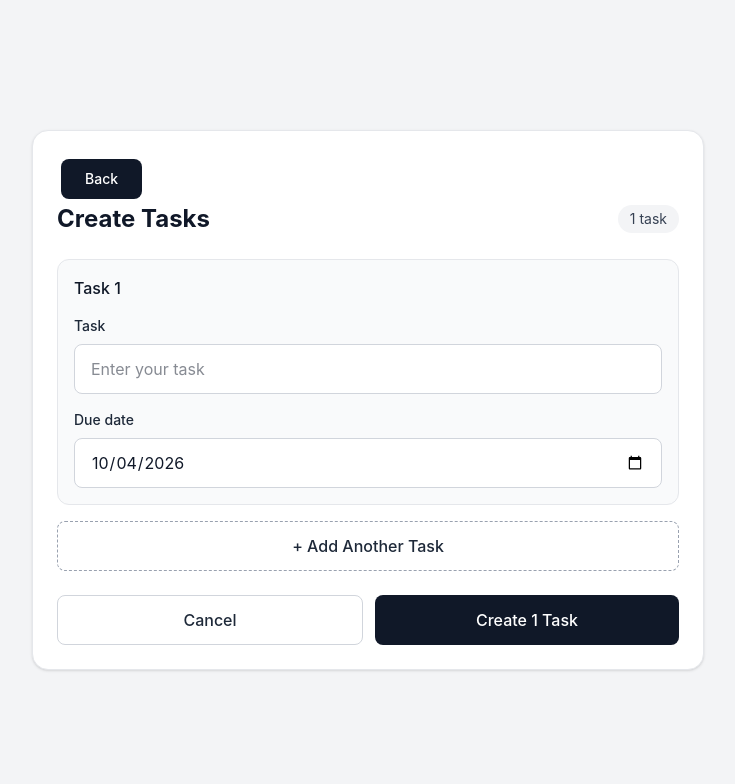
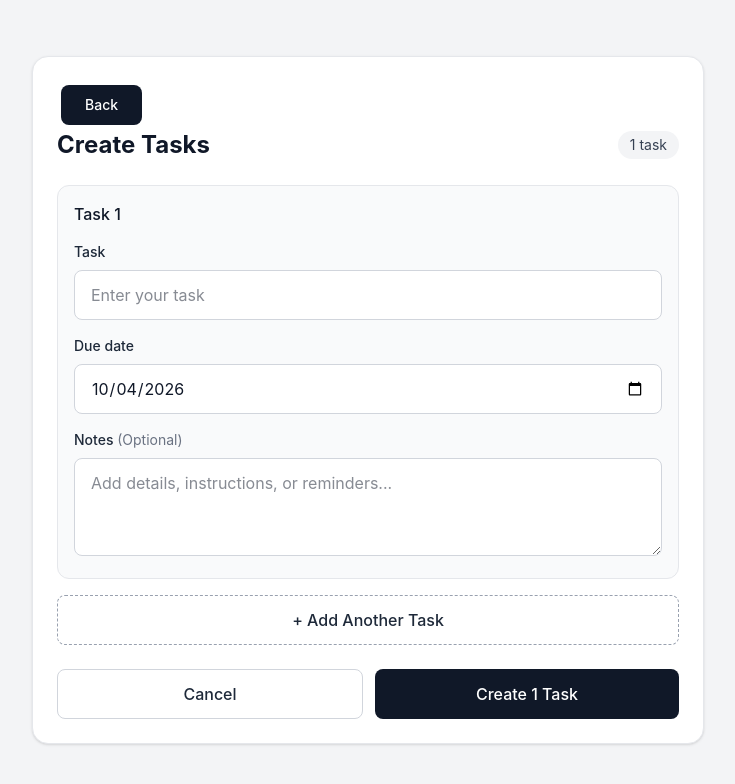
Before and after one commit to selva2006-GM/to-do-list-with-more-features--frontend, a React (Vite) app: page /ucreatetask in a window 1280 px wide. Shown: the top 784 px of the page, without its empty margins (272-1007 px from the left). Built offline with nearby package versions, Linux system fonts and the light colour scheme.

Commit message:
notes option added to the ucreatetask

```diff
--- a/src/components/Home.jsx
+++ b/src/components/Home.jsx
@@ -125,13 +125,25 @@ function HeatmapPreview() {
             </div>
 
             <div className="grid grid-flow-col grid-rows-7 gap-1">
-              {cells.map((cell) => (
-                <div
-                  key={cell.id}
-                  title="No activity"
-                  className="h-[11px] w-[11px] rounded-[2px] bg-gray-100"
-                />
-              ))}
+
+{cells.map((cell) => {
+  const colors = [
+    "bg-gray-100",
+    "bg-green-200",
+    "bg-green-300",
+    "bg-green-500",
+    "bg-green-700",
+  ];
+
+  return (
+    <div
+      key={cell.id}
+      title={`${cell.level} completed tasks`}
+      className={`h-[11px] w-[11px] rounded-[2px] ${colors[cell.level]}`}
+    />
+  );
+})}
+
             </div>
           </div>
         </div>
--- a/src/components/UCreateTask.jsx
+++ b/src/components/UCreateTask.jsx
@@ -10,6 +10,7 @@ function UCreateTask() {
     {
       taskText: "",
       taskDate: new Date().toLocaleDateString("en-CA"),
+      taskNotes: "",
     },
   ]);
 
@@ -22,6 +23,7 @@ function UCreateTask() {
       {
         taskText: "",
         taskDate: new Date().toLocaleDateString("en-CA"),
+        taskNotes: "",
       },
     ]);
   };
@@ -74,6 +76,7 @@ function UCreateTask() {
           body: JSON.stringify({
             task_text: task.taskText.trim(),
             task_date: task.taskDate,
+            task_notes: task.taskNotes.trim(),
           }),
         });
 
@@ -95,7 +98,14 @@ function UCreateTask() {
   return (
     <div className="min-h-screen bg-gray-100 flex items-center justify-center px-4 py-8">
       <div className="w-full max-w-2xl rounded-2xl border border-gray-200 bg-white p-6 shadow-sm">
-        <button className=" rounded-lg bg-gray-900 px-6 py-2.5 m-1 text-sm font-medium text-white transition hover:bg-gray-800 active:bg-gray-950 disabled:cursor-not-allowed disabled:opacity-60" onClick={()=>navigate("/")}>Back</button>
+        <button
+          type="button"
+          className="rounded-lg bg-gray-900 px-6 py-2.5 m-1 text-sm font-medium text-white transition hover:bg-gray-800 active:bg-gray-950"
+          onClick={() => navigate("/")}
+        >
+          Back
+        </button>
+
         <div className="flex items-center justify-between">
           <h1 className="text-2xl font-bold text-gray-900">
             Create Tasks
@@ -171,6 +181,27 @@ function UCreateTask() {
                   className="w-full rounded-lg border border-gray-300 bg-white px-4 py-3 text-gray-900 outline-none focus:border-blue-600 focus:ring-2 focus:ring-blue-600"
                 />
               </div>
+
+              <div className="mt-4">
+                <label
+                  htmlFor={`task-notes-${index}`}
+                  className="mb-2 block text-sm font-medium text-gray-800"
+                >
+                  Notes <span className="font-normal text-gray-500">(Optional)</span>
+                </label>
+
+                <textarea
+                  id={`task-notes-${index}`}
+                  value={task.taskNotes}
+                  onChange={(e) =>
+                    updateTask(index, "taskNotes", e.target.value)
+                  }
+                  placeholder="Add details, instructions, or reminders..."
+                  rows={3}
+                  disabled={loading}
+                  className="w-full resize-y rounded-lg border border-gray-300 bg-white px-4 py-3 text-gray-900 outline-none focus:border-blue-600 focus:ring-2 focus:ring-blue-600"
+                />
+              </div>
             </div>
           ))}
 
@@ -184,7 +215,10 @@ function UCreateTask() {
           </button>
 
           {error && (
-            <p role="alert" className="rounded-lg bg-red-50 p-3 text-sm text-red-800">
+            <p
+              role="alert"
+              className="rounded-lg bg-red-50 p-3 text-sm text-red-800"
+            >
               {error}
             </p>
           )}
```
